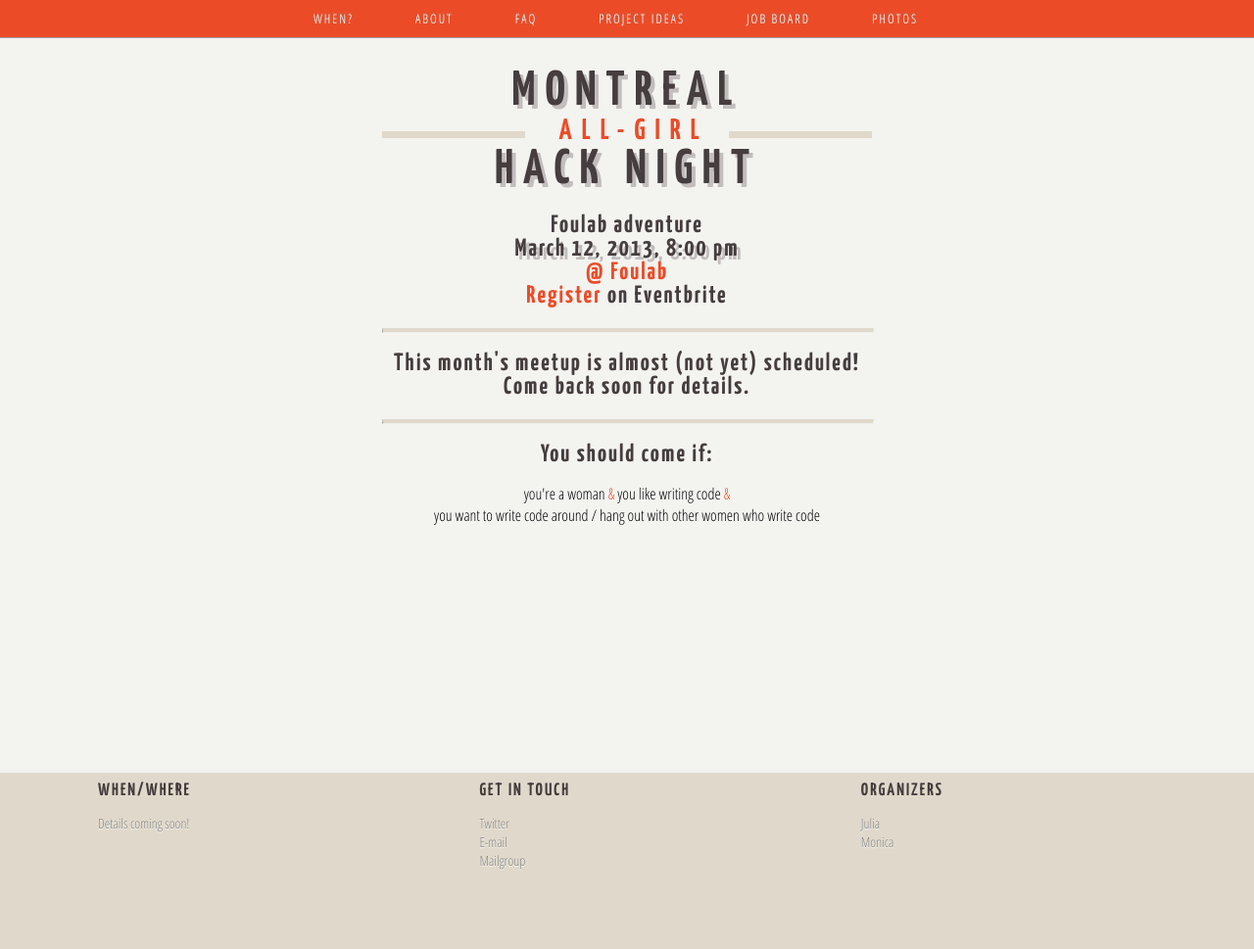
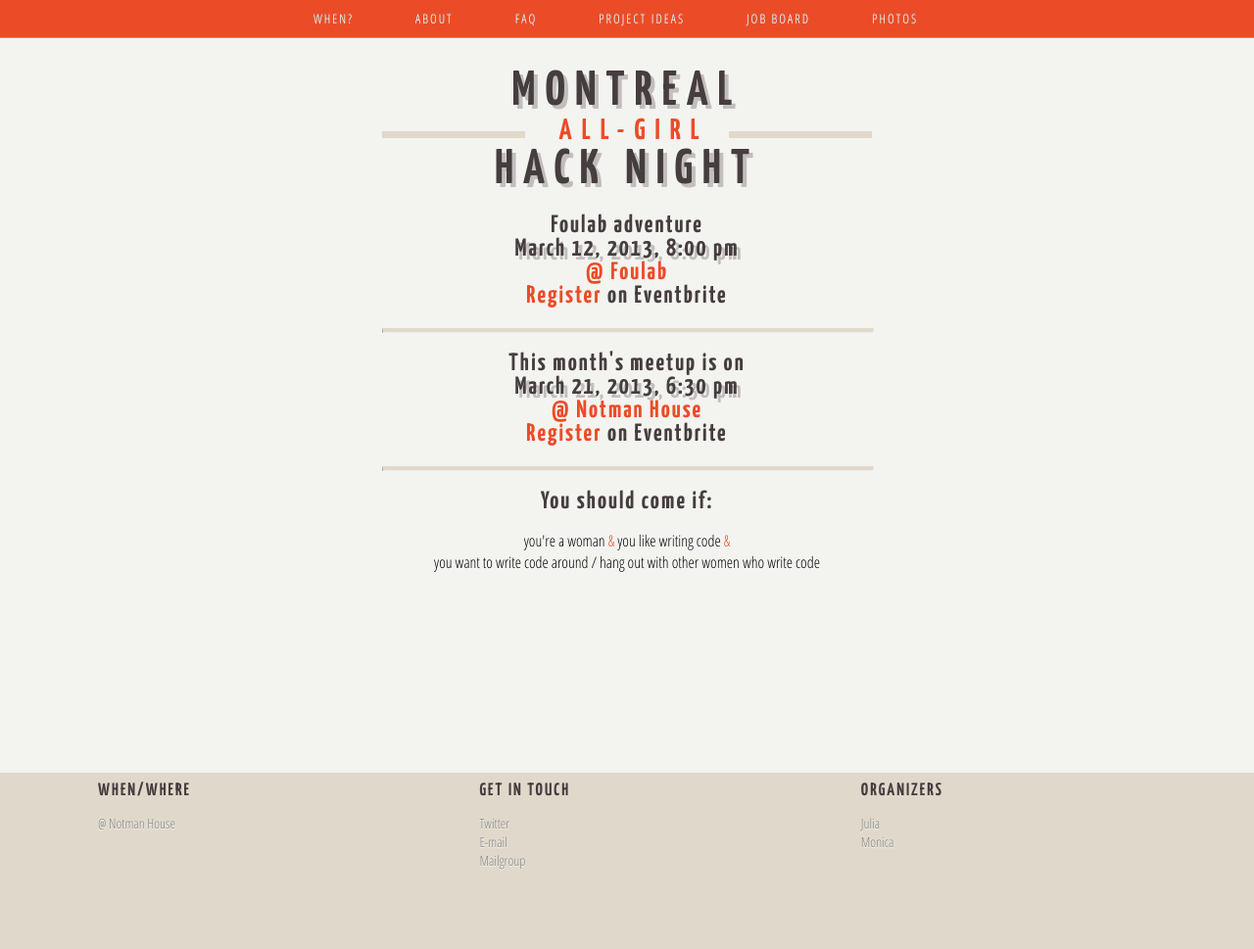
Before and after one commit to notwaldorf/hacknight, a Jekyll site: the page built from index.html, in a window 1280 px wide. Shown: the whole page at 98% size. Built offline with Jekyll 4.4.1, drawn with Linux system fonts in a browser that asks for light colours.

Commit message:
march hacknight!

```diff
--- a/_layouts/page.html
+++ b/_layouts/page.html
@@ -40,8 +40,7 @@
     <div class="footer-wrapper">
       <div class="footer-column">
           <h3 class="widget-title">When/Where</h3>
-          <p>Details coming soon!<br>
-          <!--<a href="http://goo.gl/maps/A6LFH" target="_blank">Google Montreal</a></p>-->
+          <p><a href="http://notman.org/en/contact/" target="_blank">@ Notman House</a></p>
       </div>
 
       <div class="footer-column">
--- a/index.html
+++ b/index.html
@@ -12,8 +12,13 @@ layout: page
 
 <hr/>
 
-<h4 class="centered">This month's meetup is almost (not yet) scheduled! <br/>
-	Come back soon for details.</h4>
+<h4 class="centered">This month's meetup is on</h4>
+<div class="centered">
+  <h3>March 21, 2013, 6:30 pm</h3>
+  <h4><a href="http://notman.org/en/contact/" target="_blank">@ Notman House</a></h4>
+
+  <h4><a href="http://mtlallgirlhacknight.eventbrite.ca/" target="_blank">Register</a> on Eventbrite</h4>
+</div>
 
 <hr/>
 
```
